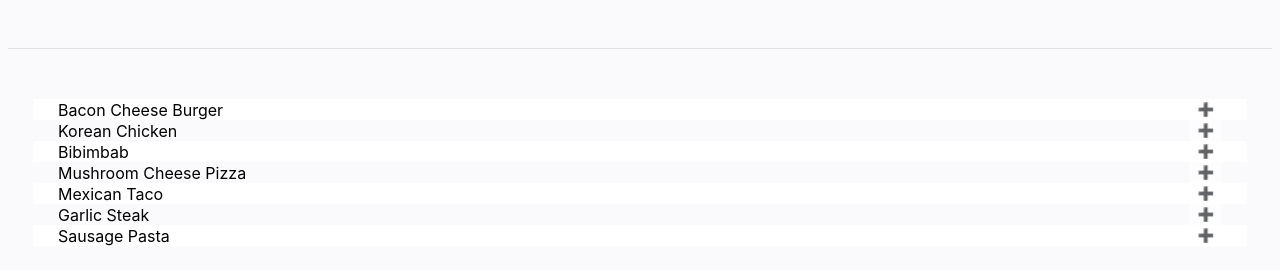
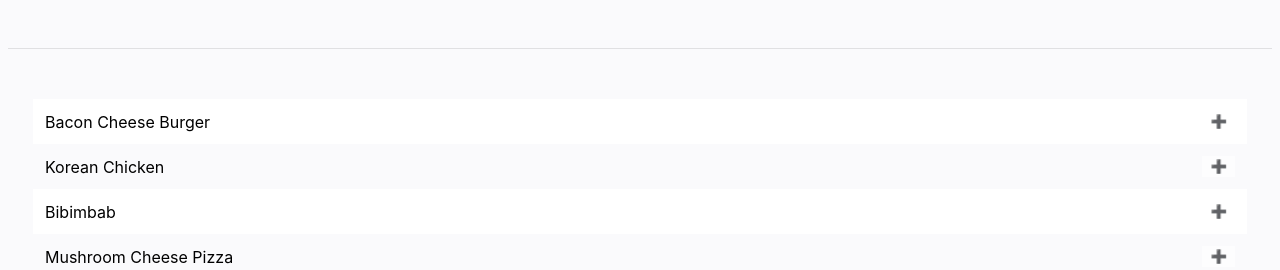
Before and after one commit to junghong0512/CSSMaster, a website: page practiceProjects/project_2/index.html in a window 1280 px wide. Shown: the part 586-856 px from the top of the page. Drawn offline with Linux system fonts and the light colour scheme.

Commit message:
CSS changes

```diff
--- a/practiceProjects/project_2/styles.css
+++ b/practiceProjects/project_2/styles.css
@@ -183,7 +183,7 @@ body {
   display: flex;
   align-items: center;
   justify-content: space-between;
-  padding: 0 var(--padding);
+  padding: 12px;
 }
 
 .recipe .recipe__btn {
```
